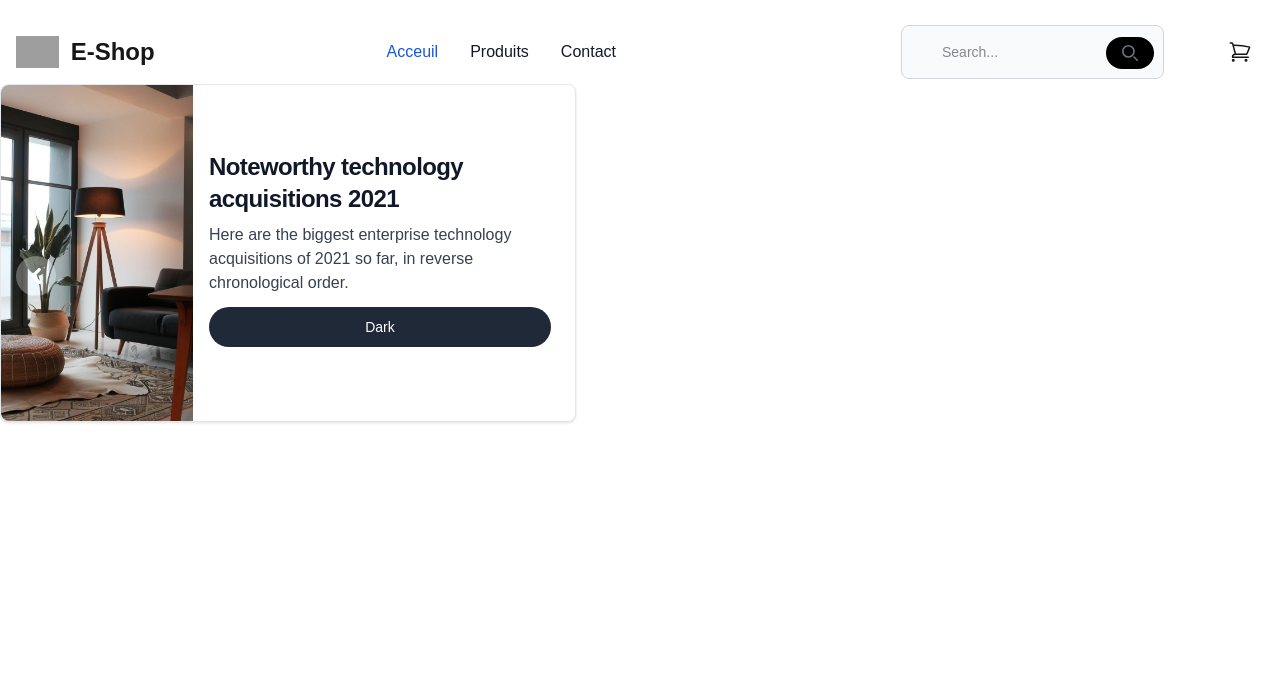
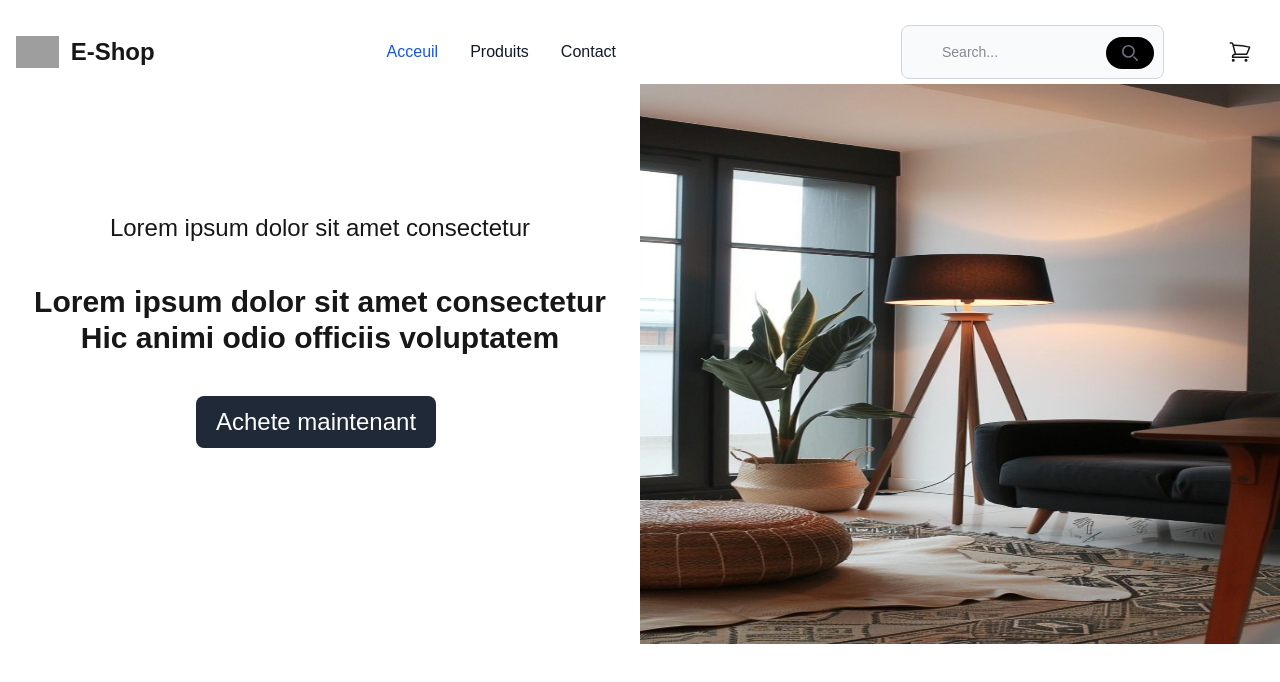
Before and after one commit to Ambdulghaffar/E-commerce, a Next.js app: page / in a window 1280 px wide. Shown: the top 682 px of the page. Built offline with nearby package versions, Linux system fonts and the light colour scheme; grey boxes are pictures that could not be loaded.

Commit message:
Card compenent commit

```diff
--- a/src/app/page.tsx
+++ b/src/app/page.tsx
@@ -7,7 +7,7 @@ export default function Home() {
   return (
     <>
       <Navbar />
-      <Banner />
+      <Card/>
 
     </>
   );
--- a/src/component/banner/Carousel.tsx
+++ b/src/component/banner/Carousel.tsx
@@ -10,7 +10,7 @@ export default function Carousel() {
     >
       <div className="relative w-full h-screen overflow-hidden rounded-lg md:h-96">
         <div
-          className=" duration-700 ease-in-out "
+          className="duration-700 ease-in-out "
           data-carousel-item="active"
         >
           <Card/>
--- a/src/component/card/Card.tsx
+++ b/src/component/card/Card.tsx
@@ -1,26 +1,30 @@
 export default function Card() {
   return (
-    <div className="flex flex-col items-center justify-center w-full h-full bg-white border border-gray-200 rounded-lg shadow-sm md:flex-row md:max-w-xl hover:bg-gray-100 dark:border-gray-700 dark:bg-gray-800 dark:hover:bg-gray-700">
-      <img
-        className="object-cover w-full rounded-t-lg h-96 md:h-auto md:w-48 md:rounded-none md:rounded-s-lg"
-        src="/Images/image1.jpg"
-        alt=""
-      />
-      <div className="flex flex-col justify-between p-4 leading-normal">
-        <h5 className="mb-2 text-2xl font-bold tracking-tight text-gray-900 dark:text-white">
-          Noteworthy technology acquisitions 2021
-        </h5>
-        <p className="mb-3 font-normal text-gray-700 dark:text-gray-400">
-          Here are the biggest enterprise technology acquisitions of 2021 so
-          far, in reverse chronological order.
-        </p>
-        <button
-          type="button"
-          className="text-white bg-gray-800 hover:bg-gray-900 focus:outline-none focus:ring-4 focus:ring-gray-300 font-medium rounded-full text-sm px-5 py-2.5 me-2 mb-2 dark:bg-gray-800 dark:hover:bg-gray-700 dark:focus:ring-gray-700 dark:border-gray-700"
-        >
-          Dark
-        </button>
+    <>
+      <div className="grid grid-cols-2 gap-0">
+        <div className="h-3/6 text-center pt-32">
+          <div>
+            <p className="font-thin text-2xl">Lorem ipsum dolor sit amet consectetur</p>
+          </div>
+          <div className="py-10">
+            <h1 className="font-black text-3xl">
+              Lorem ipsum dolor sit amet consectetur<br />{" "}
+              Hic animi odio officiis voluptatem{" "}
+            </h1>
+          </div>
+          <div>
+            <button
+              type="button"
+              className="text-white bg-gray-800 hover:bg-gray-900 focus:outline-none focus:ring-4 focus:ring-gray-300 font-medium rounded-lg text-2xl px-5 py-2.5 me-2 mb-2 dark:bg-gray-800 dark:hover:bg-gray-700 dark:focus:ring-gray-700 dark:border-gray-700"
+            >
+              Achete maintenant
+            </button>
+          </div>
+        </div>
+        <div className="w-full">
+          <img src="/Images/image1.jpg" alt="" className="h-3/6 w-full" />
+        </div>
       </div>
-    </div>
+    </>
   );
 }
```
